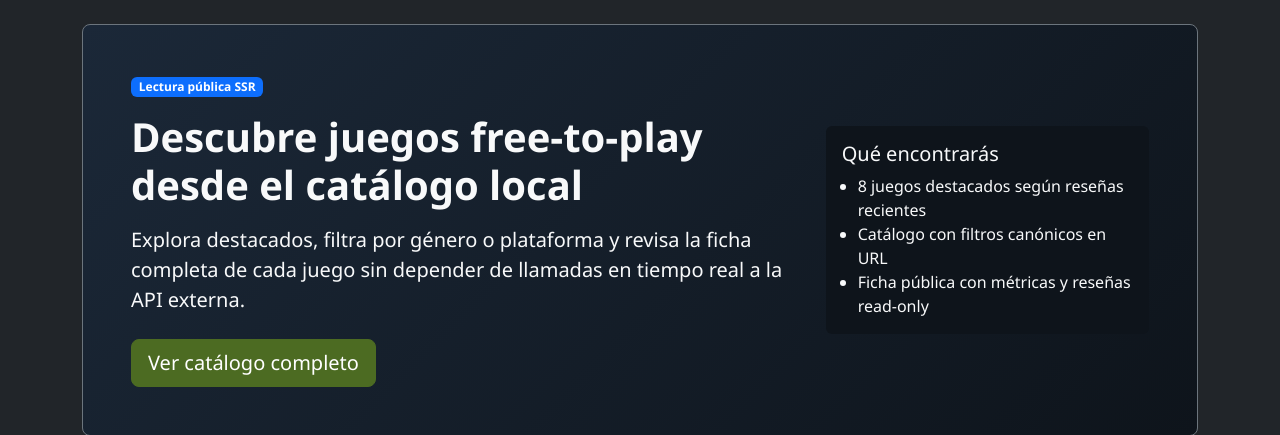
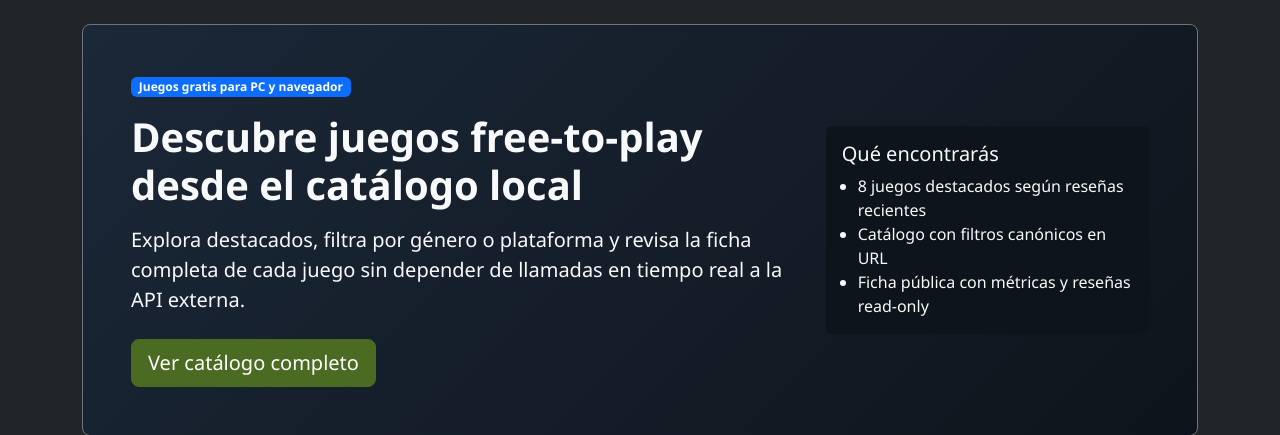
Before and after one commit to Prodelaya/Proyecto-DAW-Juegos-F2P, a Flask app: page / in a window 1280 px wide. Shown: the part 57-492 px from the top of the page. Run offline with Flask 3, Linux system fonts and the light colour scheme; data that the repository does not hold is empty; some libraries are stand-ins or nearby versions.

Commit message:
fix(frontend): replace technical home badge copy

```diff
--- a/app/templates/main/home.html
+++ b/app/templates/main/home.html
@@ -6,7 +6,7 @@
   <section class="p-4 p-md-5 mb-4 border border-secondary rounded-3 hero-section">
     <div class="row g-4 align-items-center">
       <div class="col-lg-8">
-        <span class="badge text-bg-primary mb-3">Lectura pública SSR</span>
+        <span class="badge text-bg-primary mb-3">Juegos gratis para PC y navegador</span>
         <h1 class="display-6 fw-bold mb-3 text-light">Descubre juegos free-to-play desde el catálogo local</h1>
         <p class="lead text-light mb-4">
           Explora destacados, filtra por género o plataforma y revisa la ficha completa de cada juego sin depender de llamadas en tiempo real a la API externa.
```
